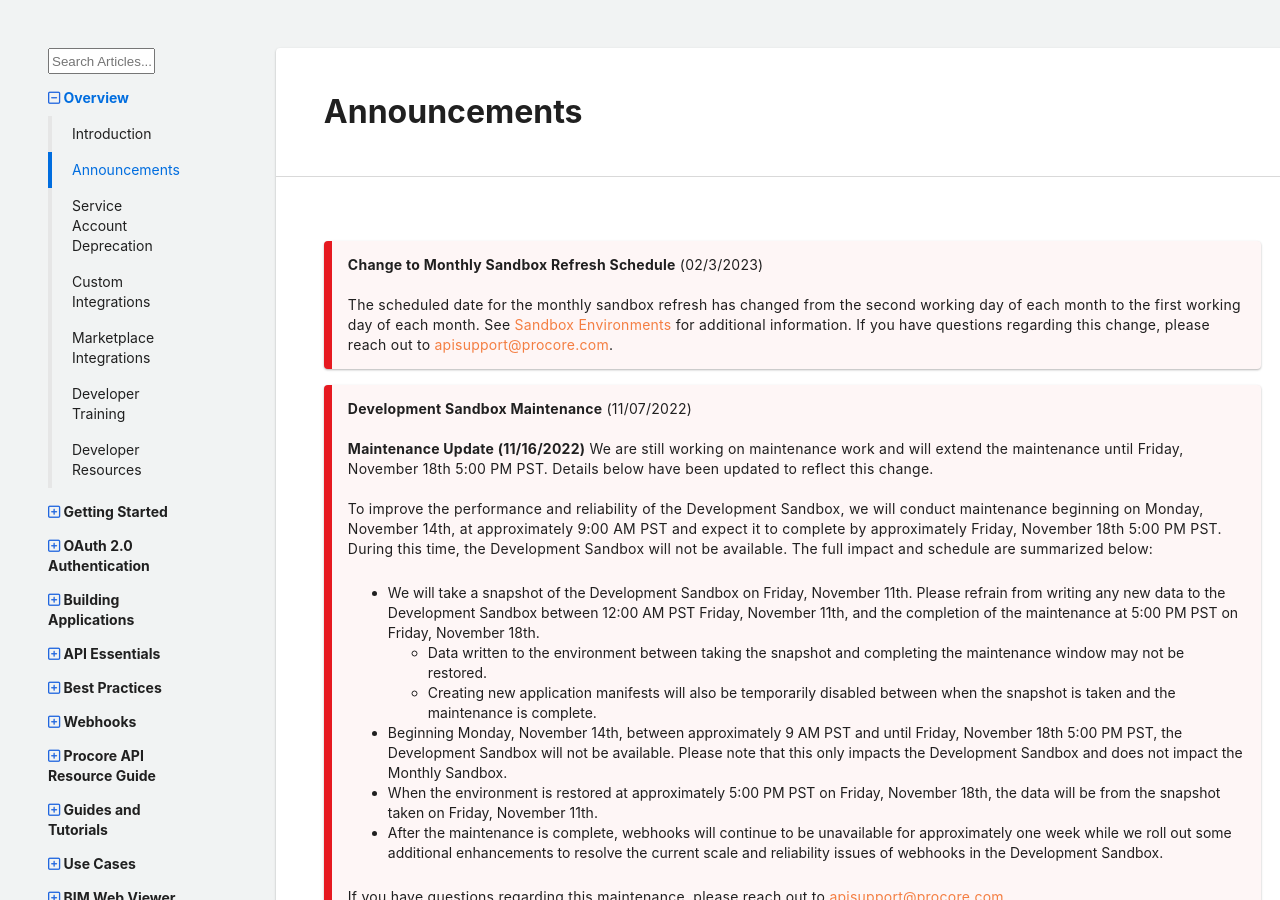
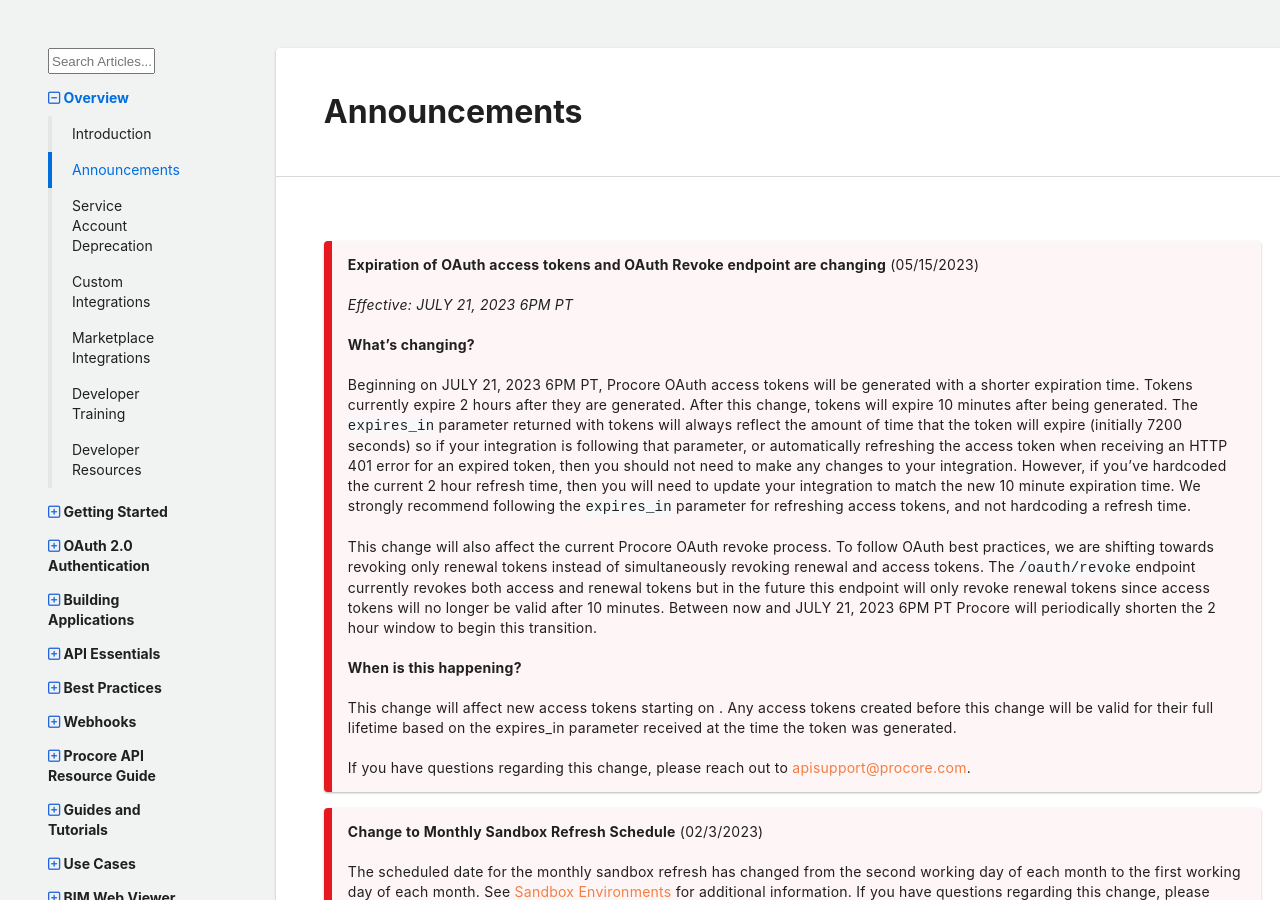
Before and after one commit to procore/documentation, a Jekyll site: the page built from overview/announcements.md, in a window 1280 px wide and 900 px high. Built offline with Jekyll 4.4.1, drawn with Linux system fonts in a browser that asks for light colours; comment, search, counter and statistics services are not loaded.

Commit message:
initial changes

```diff
--- a/overview/announcements.md
+++ b/overview/announcements.md
@@ -4,6 +4,30 @@ title: Announcements
 layout: default
 section_title: Overview
 ---
+
+>**Expiration of OAuth access tokens and OAuth Revoke endpoint are changing** (05/15/2023)
+>
+>*Effective: JULY 21, 2023 6PM PT*
+>
+>**What's changing?**
+>
+>Beginning on JULY 21, 2023 6PM PT, Procore OAuth access tokens will be generated with a shorter expiration time. Tokens currently expire 2 hours after they are generated.
+>After this change, tokens will expire 10 minutes after being generated.
+>The `expires_in` parameter returned with tokens will always reflect the amount of time that the token will expire (initially 7200 seconds) so if your integration is following that parameter, or automatically refreshing the access token when receiving an HTTP 401 error for an expired token, then you should not need to make any changes to your integration.
+>However, if you've hardcoded the current 2 hour refresh time, then you will need to update your integration to match the new 10 minute expiration time.
+>We strongly recommend following the `expires_in` parameter for refreshing access tokens, and not hardcoding a refresh time.
+>
+>This change will also affect the current Procore OAuth revoke process.
+>To follow OAuth best practices, we are shifting towards revoking only renewal tokens instead of simultaneously revoking renewal and access tokens.
+>The `/oauth/revoke` endpoint currently revokes both access and renewal tokens but in the future this endpoint will only revoke renewal tokens since access tokens will no longer be valid after 10 minutes.
+>Between now and JULY 21, 2023 6PM PT Procore will periodically shorten the 2 hour window to begin this transition.
+>
+>**When is this happening?**
+>
+>This change will affect new access tokens starting on {{Date}}{{Time}}.
+>Any access tokens created before this change will be valid for their full lifetime based on the expires_in parameter received at the time the token was generated.
+>
+>If you have questions regarding this change, please reach out to [apisupport@procore.com](mailto:apisupport@procore.com).
 
 >**Change to Monthly Sandbox Refresh Schedule** (02/3/2023)
 >
```
